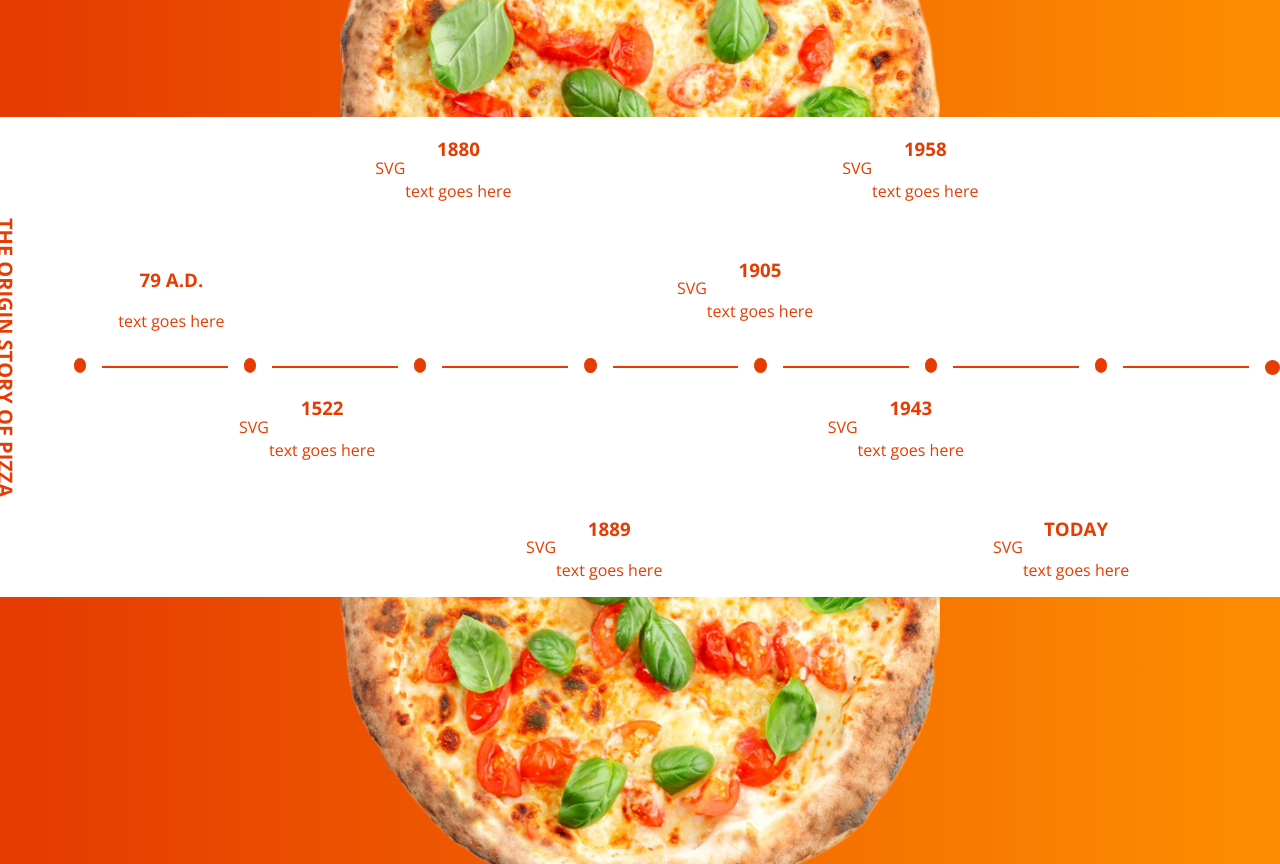
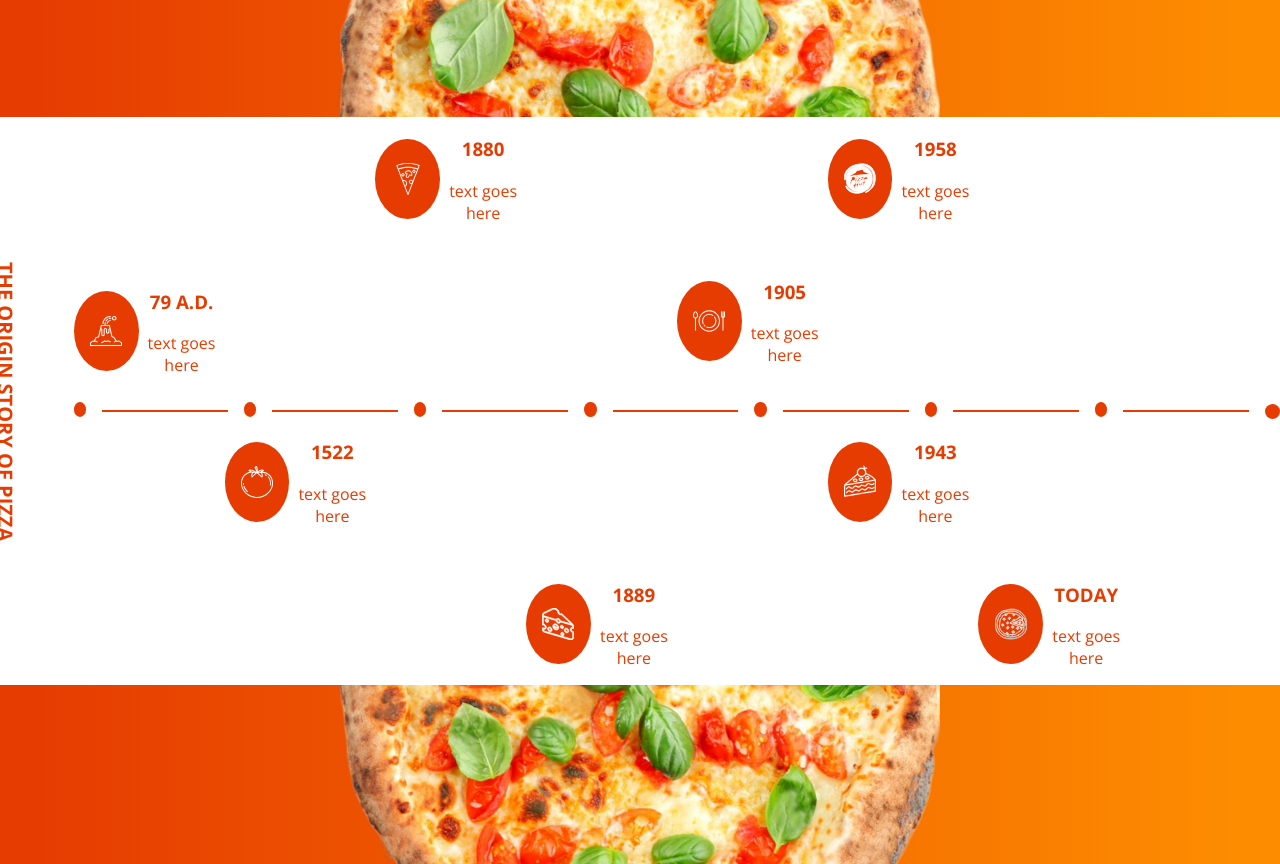
Before and after one commit to fdmmarshall/pizza-timeline, a React (Create React App) app: page / in a window 1280 px wide. Shown: the part 600-1464 px from the top of the page. Built offline with nearby package versions, Linux system fonts and the light colour scheme.

Commit message:
add svgs and format/stlye

```diff
--- a/src/components/PizzaTimeline.tsx
+++ b/src/components/PizzaTimeline.tsx
@@ -1,14 +1,14 @@
 import "../style_assets/timeline.css";
 import {
   Volcano,
+  PizzaSlice,
+  PizzaHut,
+  Dish,
   Tomato,
-  PizzaSlice,
   Cheese,
-  Dish,
   DeepDish,
-  PizzaHut,
   PepperoniPizza,
-} from "image_assets/svgs/svg_exports";
+} from "../image_assets/svgs/svg_exports";
 
 export default function TimelineContainer() {
   return (
@@ -28,7 +28,9 @@ export default function TimelineContainer() {
         <div className="content-container"></div>
         <div className="content-container item-three">
           <div className="content">
-            <div className="svg">SVG</div>
+            <div className="svg">
+              <PizzaSlice />
+            </div>
             <div className="info">
               <h3>1880</h3>
               <p>text goes here</p>
@@ -38,7 +40,9 @@ export default function TimelineContainer() {
         <div className="content-container"></div>
         <div className="content-container item-five">
           <div className="content">
-            <div className="svg">SVG</div>
+            <div className="svg">
+              <Dish />
+            </div>
             <div className="info">
               <h3>1905</h3>
               <p>text goes here</p>
@@ -48,7 +52,9 @@ export default function TimelineContainer() {
         <div className="content-container"></div>
         <div className="content-container item-seven">
           <div className="content">
-            <div className="svg">SVG</div>
+            <div className="svg">
+              <PizzaHut />
+            </div>
             <div className="info">
               <h3>1958</h3>
               <p>text goes here</p>
@@ -94,7 +100,9 @@ export default function TimelineContainer() {
         <div className="content-container"></div>
         <div className="content-container item-two">
           <div className="content">
-            <div className="svg">SVG</div>
+            <div className="svg">
+              <Tomato />
+            </div>
             <div className="info">
               <h3>1522</h3>
               <p>text goes here</p>
@@ -104,7 +112,9 @@ export default function TimelineContainer() {
         <div className="content-container"></div>
         <div className="content-container item-four">
           <div className="content">
-            <div className="svg">SVG</div>
+            <div className="svg">
+              <Cheese />
+            </div>
             <div className="info">
               <h3>1889</h3>
               <p>text goes here</p>
@@ -114,7 +124,9 @@ export default function TimelineContainer() {
         <div className="content-container"></div>
         <div className="content-container item-six">
           <div className="content">
-            <div className="svg">SVG</div>
+            <div className="svg">
+              <DeepDish />
+            </div>
             <div className="info">
               <h3>1943</h3>
               <p>text goes here</p>
@@ -124,7 +136,9 @@ export default function TimelineContainer() {
         <div className="content-container"></div>
         <div className="content-container item-eight">
           <div className="content">
-            <div className="svg">SVG</div>
+            <div className="svg">
+              <PepperoniPizza />
+            </div>
             <div className="info">
               <h3>TODAY</h3>
               <p>text goes here</p>
--- a/src/image_assets/svgs/svg_exports.js
+++ b/src/image_assets/svgs/svg_exports.js
@@ -4,7 +4,7 @@ import { ReactComponent as PizzaSlice } from "./pizza-slice.svg";
 import { ReactComponent as Cheese } from "./cheese.svg";
 import { ReactComponent as Dish } from "./dish.svg";
 import { ReactComponent as DeepDish } from "./deep-dish.svg";
-import { ReactComponent as PizzaHut } from "./pizza-slice.svg";
+import { ReactComponent as PizzaHut } from "./pizza-hut.svg";
 import { ReactComponent as PepperoniPizza } from "./pepperoni-pizza.svg";
 
 export {
--- a/src/style_assets/timeline.css
+++ b/src/style_assets/timeline.css
@@ -90,3 +90,19 @@ hr {
   width: 100%;
   border-style: none;
 }
+
+.svg {
+  background: #e63c01;
+  border-radius: 50%;
+  width: 5em;
+  height: 5rem;
+  display: inline-flex;
+  justify-content: center;
+  align-items: center;
+}
+
+.svg > svg {
+  fill: #ffffff;
+  width: 2rem;
+  stroke: #ffffff;
+}
```
